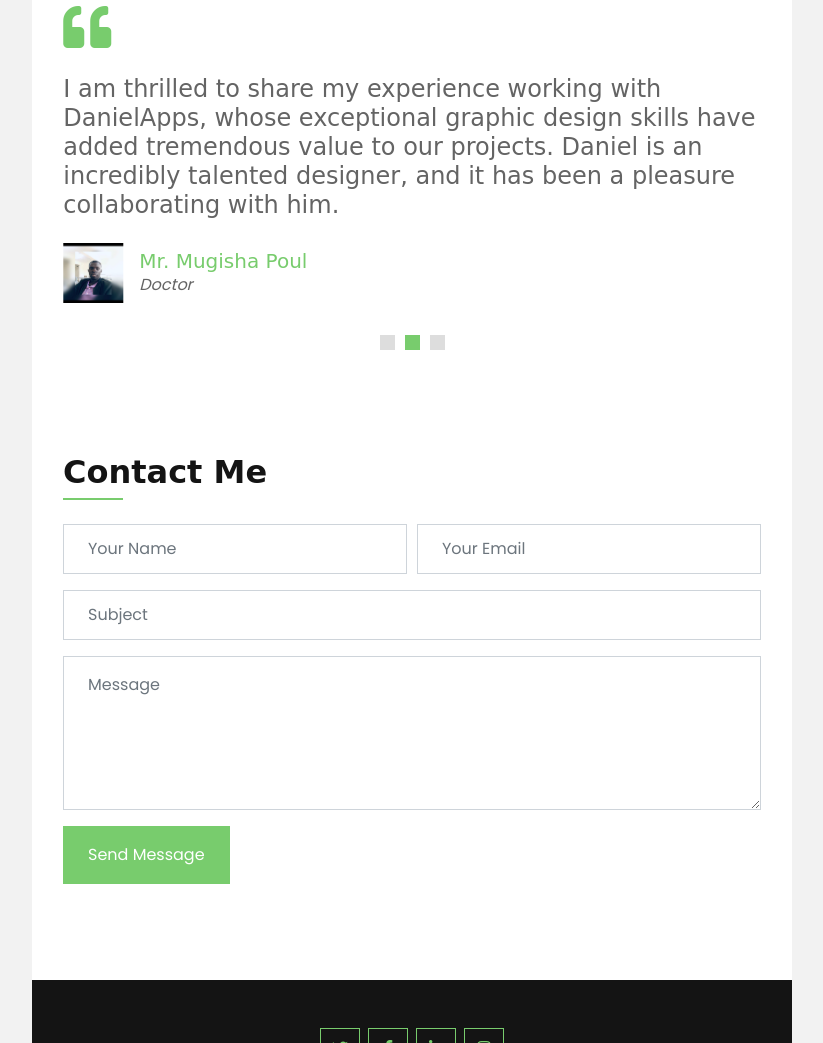
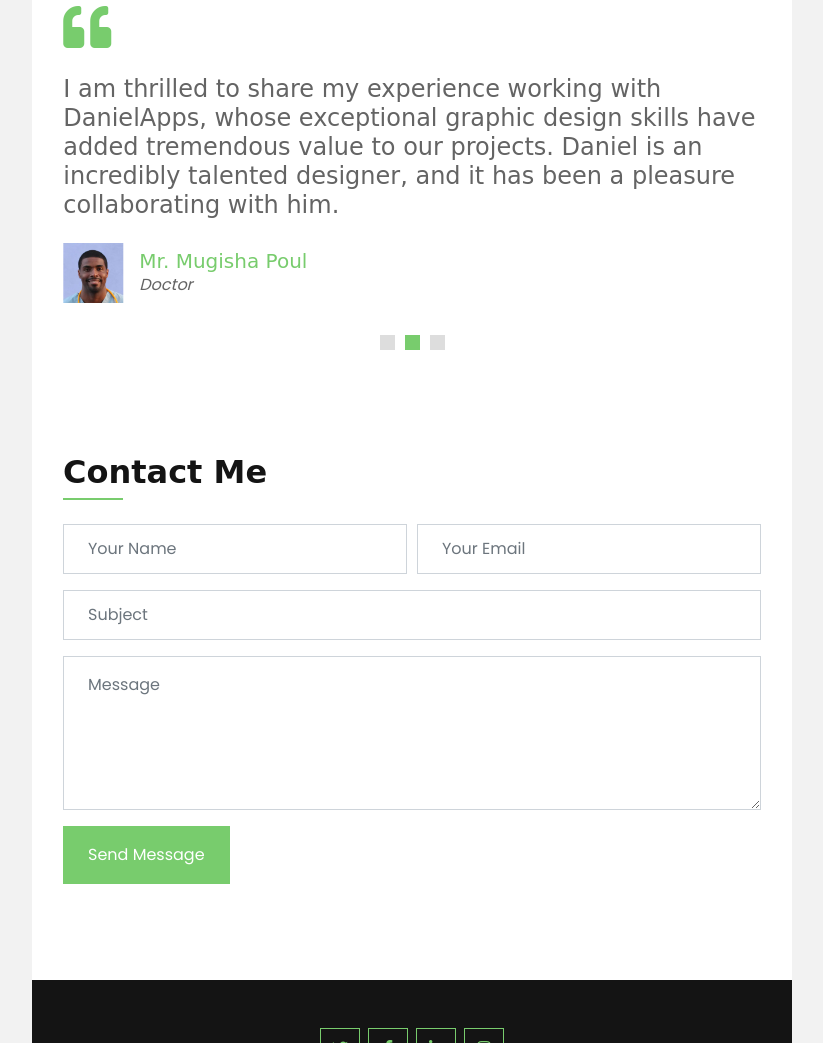
Before and after one commit to Laksdante/code-G, a plain HTML site: page index.html in a window 1280 px wide. Shown: the part 3417-4460 px from the top of the page, without its empty margins (418-1241 px from the left). Drawn offline with nearby package versions, Linux system fonts and the light colour scheme; a web font is replaced by a local one.

Commit message:
Update index.html

```diff
--- a/index.html
+++ b/index.html
@@ -332,7 +332,7 @@
                                     <i class="fa fa-3x fa-quote-left text-primary mb-4"></i>
                                     <h4 class="text-body mb-4">I am thrilled to share my experience working with DanielApps, whose exceptional graphic design skills have added tremendous value to our projects. Daniel is an incredibly talented designer, and it has been a pleasure collaborating with him.</h4>
                                     <div class="d-flex align-items-center">
-                                        <img class="img-fluid" src="img/Kond.jpeg" style="width: 60px; height: 60px;">
+                                        <img class="img-fluid" src="img/Mugisha.jpg" style="width: 60px; height: 60px;">
                                         <div class="pl-3">
                                             <h5 class="text-primary m-0">Mr. Mugisha Poul</h5>
                                             <i>Doctor</i>
```
